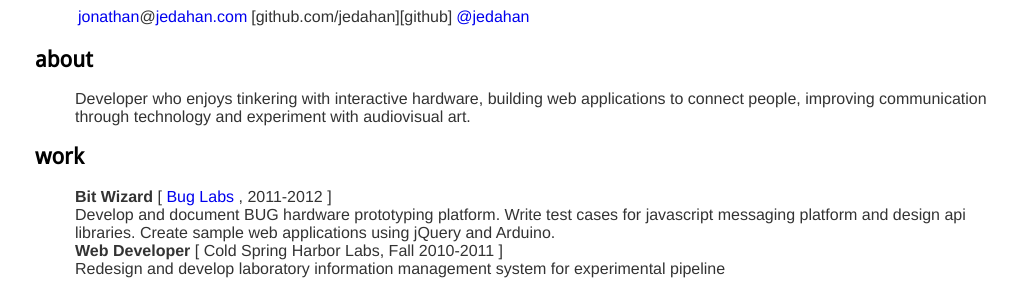
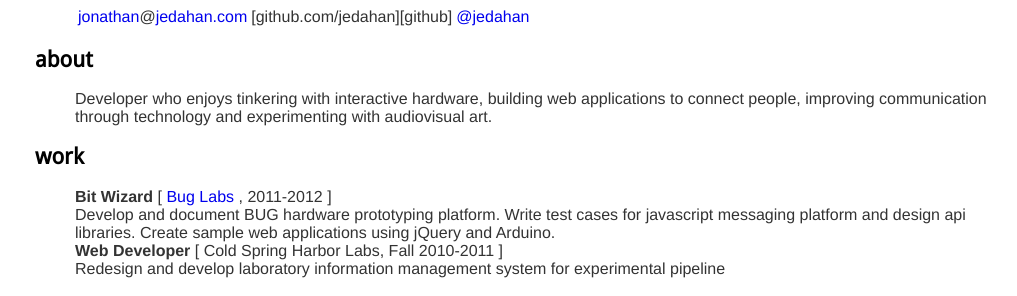
Before and after one commit to jedahan/jedahan.github.com, a Jekyll site: the page built from resume/index.md, in a window 1280 px wide. Shown: the part 184-480 px from the top of the page, without its empty margins (125-1142 px from the left). Built offline with Jekyll 4.4.1, drawn with Linux system fonts in a browser that asks for light colours.

Commit message:
fix tpyo

```diff
--- a/resume/index.md
+++ b/resume/index.md
@@ -8,7 +8,7 @@
 
 about
 -----
- * Developer who enjoys tinkering with interactive hardware, building web applications to connect people, improving communication through technology and experiment with audiovisual art.
+ * Developer who enjoys tinkering with interactive hardware, building web applications to connect people, improving communication through technology and experimenting with audiovisual art.
 
 work
 ----
```
